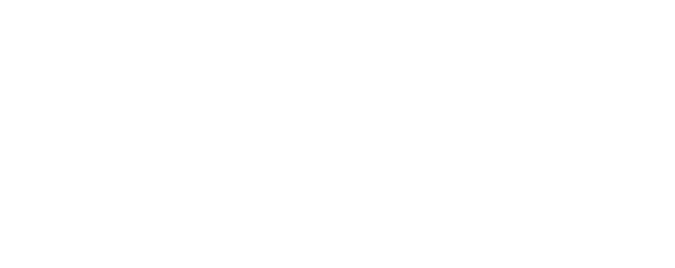
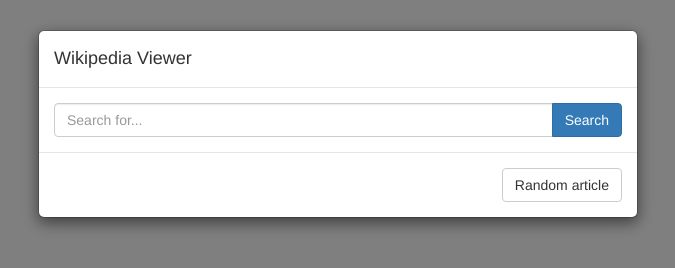
Before and after one commit to OmicronPersei/WikipediaViewerFCCChallenge, a website: page index.html in a window 1280 px wide. Shown: the whole page, without its empty margins (302-977 px from the left). Drawn offline with nearby package versions, Linux system fonts and the light colour scheme.

Commit message:
Initial commit of search modal.

```diff
--- a/Javascript.js
+++ b/Javascript.js
@@ -1,2 +1,8 @@
 /*global $, jQuery, navigator*/
 /*jslint vars: true, plusplus: true, devel: true, nomen: true, indent: 4, maxerr: 50, white: true  */
+
+$(document).ready(function() {
+  "use strict";
+
+  $("#searchModal").modal("show");
+});
--- a/index.html
+++ b/index.html
@@ -7,6 +7,30 @@
 
   <body>
 
+    <div id="mainBodyContent">
+
+    </div>
+
+    <div class="modal fade" tabindex="-1" role="dialog" id="searchModal">
+      <div class="modal-dialog" role="document">
+        <div class="modal-content">
+          <div class="modal-header">
+            <h4 class="modal-title">Wikipedia Viewer</h4>
+          </div>
+          <div class="modal-body">
+              <div class="input-group">
+                <input type="text" class="form-control" placeholder="Search for...">
+                <span class="input-group-btn">
+                  <button class="btn btn-primary" type="button">Search</button>
+                </span>
+              </div>
+          </div>
+          <div class="modal-footer">
+            <button type="button" class="btn btn-default">Random article</button>
+          </div>
+        </div>
+      </div>
+    </div>
 
     <script src="/bower_components/jquery/dist/jquery.min.js"></script>
     <script src="/bower_components/bootstrap/dist/js/bootstrap.min.js"></script>
```
